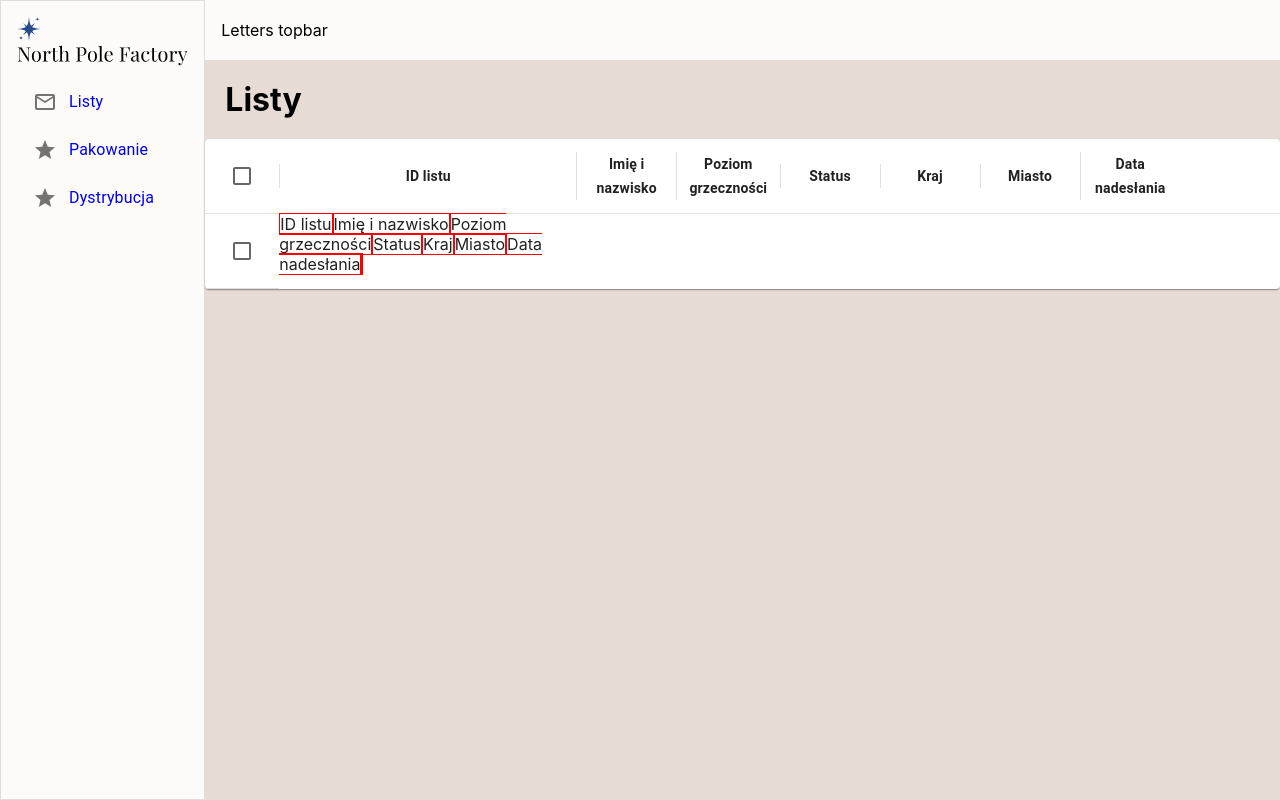
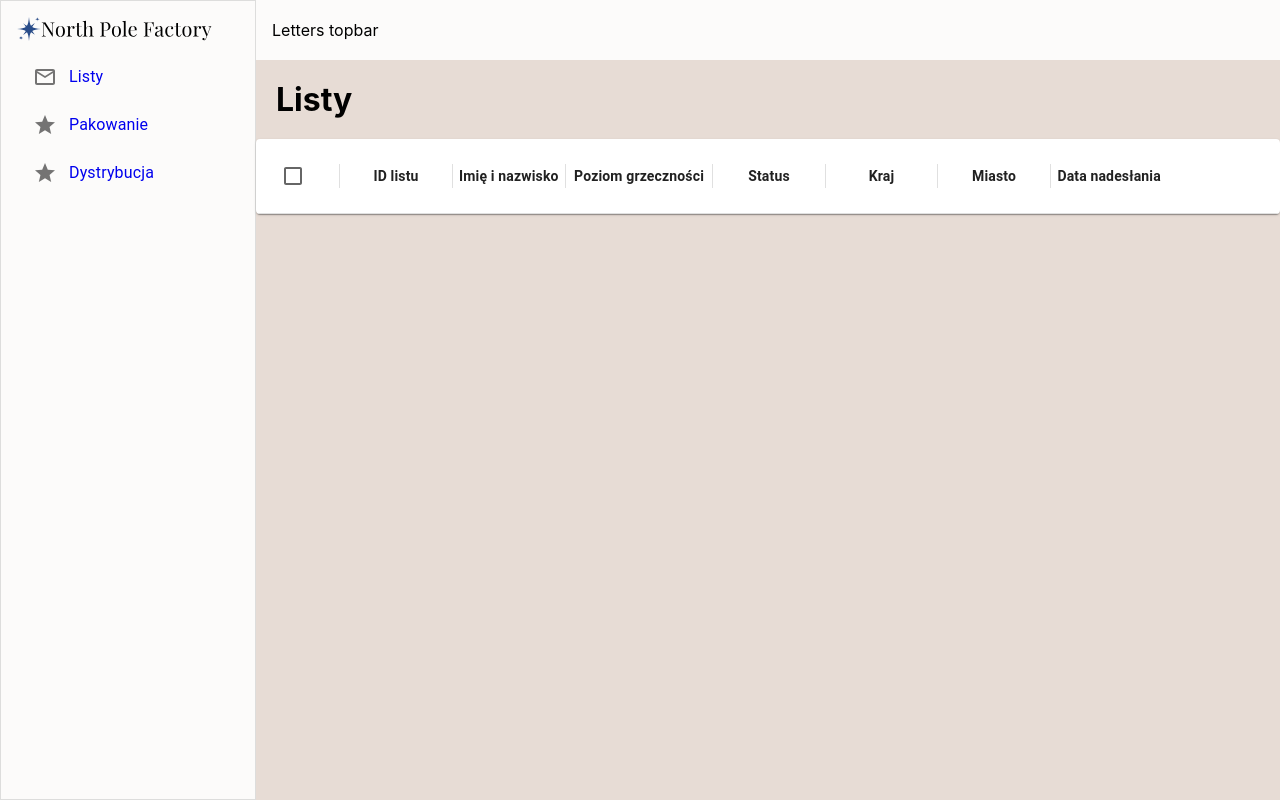
Before and after one commit to deployed/santa-workshop-2022, a React (Create React App) app: page /letters in a window 1280 px wide. Built offline with nearby package versions, Linux system fonts and the light colour scheme.

Commit message:
poprawione jedno tak elo

```diff
--- a/src/components/LettersTable/LettersTable.tsx
+++ b/src/components/LettersTable/LettersTable.tsx
@@ -36,12 +36,6 @@ export default function LettersTable() {
                         </TableCell>
                         {titles.map(title => {return <TableHeaderElement key={title} title={title}/>})}
                     </TableRow>
-                    <TableRow>
-                        <TableCell>
-                            <Checkbox/>
-                        </TableCell>
-                        {titles.map(title => {return <TextInLetterTable debug>{title}</TextInLetterTable>})}
-                    </TableRow>
                 </TableHead>
             </Table>
         </TableContainer>
```
